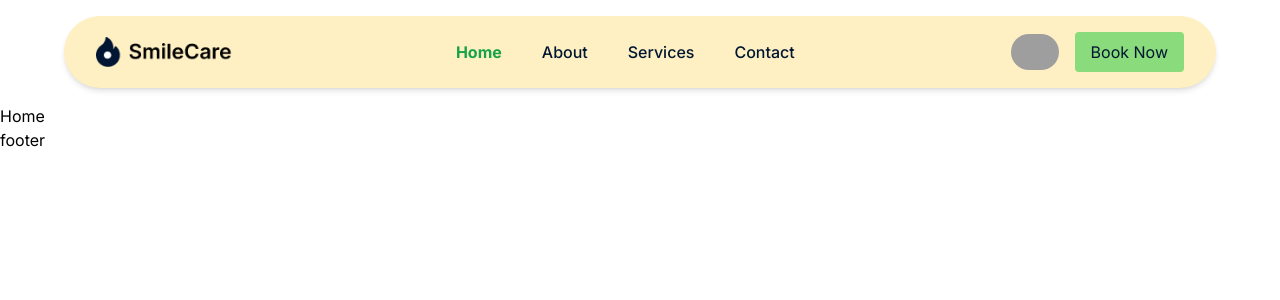
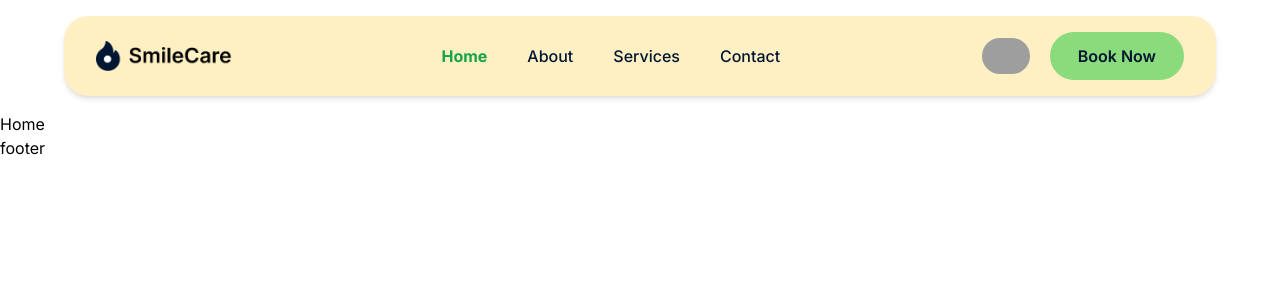
Before and after one commit to Eshat002/SmileCare, a Django app: page / in a window 1280 px wide. Shown: the top 300 px of the page. Run offline with Django 5.2, Linux system fonts and the light colour scheme; some libraries are stand-ins or nearby versions; grey boxes are pictures that could not be loaded.

Commit message:
fix navbar

```diff
--- a/templates/navbar.html
+++ b/templates/navbar.html
@@ -1,6 +1,6 @@
 {% load static %}
 
-<nav class="bg-primary shadow-md mx-16 my-4 py-4 rounded-full">
+<nav class="bg-primary shadow-md lg:mx-16 mx-4 my-4 py-4 rounded-3xl">
     <div class="container mx-auto flex justify-between items-center px-8">
 
         <!-- Logo -->
@@ -12,7 +12,7 @@
         </div>
 
         <!-- Desktop Menu Links -->
-        <ul class="hidden md:flex space-x-10 text-gray-600">
+        <ul class="hidden lg:flex space-x-10 text-gray-600">
             <li><a href="{% url 'home' %}" class="font-medium text-base text-dark hover:text-gray-600 {% if request.path == '/' %}active-link{% endif %}">Home</a></li>
             <li><a href="#" class="font-medium text-base text-dark hover:text-gray-600">About</a></li>
             <li><a href="#" class="font-medium text-base text-dark hover:text-gray-600">Services</a></li>
@@ -20,13 +20,15 @@
         </ul>
 
         <!-- Right Button for Desktop -->
-        <div class="flex space-x-4 items-center">
-            <img class="object-cover w-12 h-auto rounded-full" src="https://img.freepik.com/free-psd/3d-illustration-person-with-sunglasses_23-2149436180.jpg?t=st=1731076299~exp=1731079899~hmac=8a1ceaf94552b0a683e17c2e5c50c4a569445bdde2f16b8ec3c4599fb5587f37&w=740" alt="user-avatar">
-            <a href="#" class="hidden md:inline-block px-4 py-2 text-dark bg-secondary hover:bg-[#86d676] rounded">Book Now</a>
+        <div class="flex space-x-5 items-center">
+            <img class="hidden md:flex object-cover w-12 h-auto rounded-full" src="https://img.freepik.com/free-psd/3d-illustration-person-with-sunglasses_23-2149436180.jpg?t=st=1731076299~exp=1731079899~hmac=8a1ceaf94552b0a683e17c2e5c50c4a569445bdde2f16b8ec3c4599fb5587f37&w=740" alt="user-avatar">
+            <a href="#" class="hidden md:inline-block px-7 py-3 text-dark font-semibold text-base bg-secondary hover:bg-[#86d676] rounded-full">Book Now</a>
         </div>
 
         <!-- Mobile Menu Button -->
-        <div class="md:hidden">
+        <div class="md:hidden flex space-x-2 items-center">
+            <img class="object-cover w-10 h-10 rounded-full" src="https://img.freepik.com/free-psd/3d-illustration-person-with-sunglasses_23-2149436180.jpg?t=st=1731076299~exp=1731079899~hmac=8a1ceaf94552b0a683e17c2e5c50c4a569445bdde2f16b8ec3c4599fb5587f37&w=740" alt="user-avatar">
+
             <button onclick="toggleMobileMenu()" class="text-gray-600 focus:outline-none">
                 <!-- <svg class="w-6 h-6" fill="none" stroke="currentColor" viewBox="0 0 24 24" xmlns="http://www.w3.org/2000/svg">
                     <path stroke-linecap="round" stroke-linejoin="round" stroke-width="2" d="M4 6h16M4 12h16M4 18h16"></path>
--- a/theme/static/css/dist/styles.css
+++ b/theme/static/css/dist/styles.css
@@ -802,6 +802,20 @@ select {
   margin-bottom: 1rem;
 }
 
+.mx-4 {
+  margin-left: 1rem;
+  margin-right: 1rem;
+}
+
+.mx-0 {
+  margin-left: 0px;
+  margin-right: 0px;
+}
+
+.ml-3 {
+  margin-left: 0.75rem;
+}
+
 .block {
   display: block;
 }
@@ -826,6 +840,14 @@ select {
   height: 100vh;
 }
 
+.h-10 {
+  height: 2.5rem;
+}
+
+.w-12 {
+  width: 3rem;
+}
+
 .w-36 {
   width: 9rem;
 }
@@ -834,16 +856,8 @@ select {
   width: 1.5rem;
 }
 
-.w-2 {
-  width: 0.5rem;
-}
-
 .w-10 {
   width: 2.5rem;
-}
-
-.w-12 {
-  width: 3rem;
 }
 
 .items-center {
@@ -858,18 +872,16 @@ select {
   justify-content: space-between;
 }
 
-.gap-2 {
-  gap: 0.5rem;
-}
-
-.gap-3 {
-  gap: 0.75rem;
-}
-
 .space-x-10 > :not([hidden]) ~ :not([hidden]) {
   --tw-space-x-reverse: 0;
   margin-right: calc(2.5rem * var(--tw-space-x-reverse));
   margin-left: calc(2.5rem * calc(1 - var(--tw-space-x-reverse)));
+}
+
+.space-x-4 > :not([hidden]) ~ :not([hidden]) {
+  --tw-space-x-reverse: 0;
+  margin-right: calc(1rem * var(--tw-space-x-reverse));
+  margin-left: calc(1rem * calc(1 - var(--tw-space-x-reverse)));
 }
 
 .space-y-2 > :not([hidden]) ~ :not([hidden]) {
@@ -878,10 +890,34 @@ select {
   margin-bottom: calc(0.5rem * var(--tw-space-y-reverse));
 }
 
-.space-x-4 > :not([hidden]) ~ :not([hidden]) {
+.space-x-5 > :not([hidden]) ~ :not([hidden]) {
   --tw-space-x-reverse: 0;
-  margin-right: calc(1rem * var(--tw-space-x-reverse));
-  margin-left: calc(1rem * calc(1 - var(--tw-space-x-reverse)));
+  margin-right: calc(1.25rem * var(--tw-space-x-reverse));
+  margin-left: calc(1.25rem * calc(1 - var(--tw-space-x-reverse)));
+}
+
+.space-x-8 > :not([hidden]) ~ :not([hidden]) {
+  --tw-space-x-reverse: 0;
+  margin-right: calc(2rem * var(--tw-space-x-reverse));
+  margin-left: calc(2rem * calc(1 - var(--tw-space-x-reverse)));
+}
+
+.space-x-2 > :not([hidden]) ~ :not([hidden]) {
+  --tw-space-x-reverse: 0;
+  margin-right: calc(0.5rem * var(--tw-space-x-reverse));
+  margin-left: calc(0.5rem * calc(1 - var(--tw-space-x-reverse)));
+}
+
+.space-x-3 > :not([hidden]) ~ :not([hidden]) {
+  --tw-space-x-reverse: 0;
+  margin-right: calc(0.75rem * var(--tw-space-x-reverse));
+  margin-left: calc(0.75rem * calc(1 - var(--tw-space-x-reverse)));
+}
+
+.space-y-0 > :not([hidden]) ~ :not([hidden]) {
+  --tw-space-y-reverse: 0;
+  margin-top: calc(0px * calc(1 - var(--tw-space-y-reverse)));
+  margin-bottom: calc(0px * var(--tw-space-y-reverse));
 }
 
 .rounded {
@@ -892,8 +928,8 @@ select {
   border-radius: 9999px;
 }
 
-.rounded-lg {
-  border-radius: 0.5rem;
+.rounded-3xl {
+  border-radius: 1.5rem;
 }
 
 .bg-blue-600 {
@@ -946,6 +982,21 @@ select {
   padding-bottom: 1rem;
 }
 
+.px-6 {
+  padding-left: 1.5rem;
+  padding-right: 1.5rem;
+}
+
+.py-3 {
+  padding-top: 0.75rem;
+  padding-bottom: 0.75rem;
+}
+
+.px-7 {
+  padding-left: 1.75rem;
+  padding-right: 1.75rem;
+}
+
 .font-serif {
   font-family: ui-serif, Georgia, Cambria, "Times New Roman", Times, serif;
 }
@@ -962,6 +1013,10 @@ select {
 
 .font-medium {
   font-weight: 500;
+}
+
+.font-semibold {
+  font-weight: 600;
 }
 
 .leading-normal {
@@ -1032,7 +1087,17 @@ select {
   outline-offset: 2px;
 }
 
+@media (min-width: 640px) {
+  .sm\:hidden {
+    display: none;
+  }
+}
+
 @media (min-width: 768px) {
+  .md\:block {
+    display: block;
+  }
+
   .md\:inline-block {
     display: inline-block;
   }
@@ -1045,3 +1110,28 @@ select {
     display: none;
   }
 }
+
+@media (min-width: 1024px) {
+  .lg\:mx-16 {
+    margin-left: 4rem;
+    margin-right: 4rem;
+  }
+
+  .lg\:block {
+    display: block;
+  }
+
+  .lg\:flex {
+    display: flex;
+  }
+
+  .lg\:hidden {
+    display: none;
+  }
+
+  .lg\:space-x-5 > :not([hidden]) ~ :not([hidden]) {
+    --tw-space-x-reverse: 0;
+    margin-right: calc(1.25rem * var(--tw-space-x-reverse));
+    margin-left: calc(1.25rem * calc(1 - var(--tw-space-x-reverse)));
+  }
+}
```
Also changed, not shown: templates/base.html (line endings or trailing spaces). Lines whose indentation alone changed are shown as unchanged.
